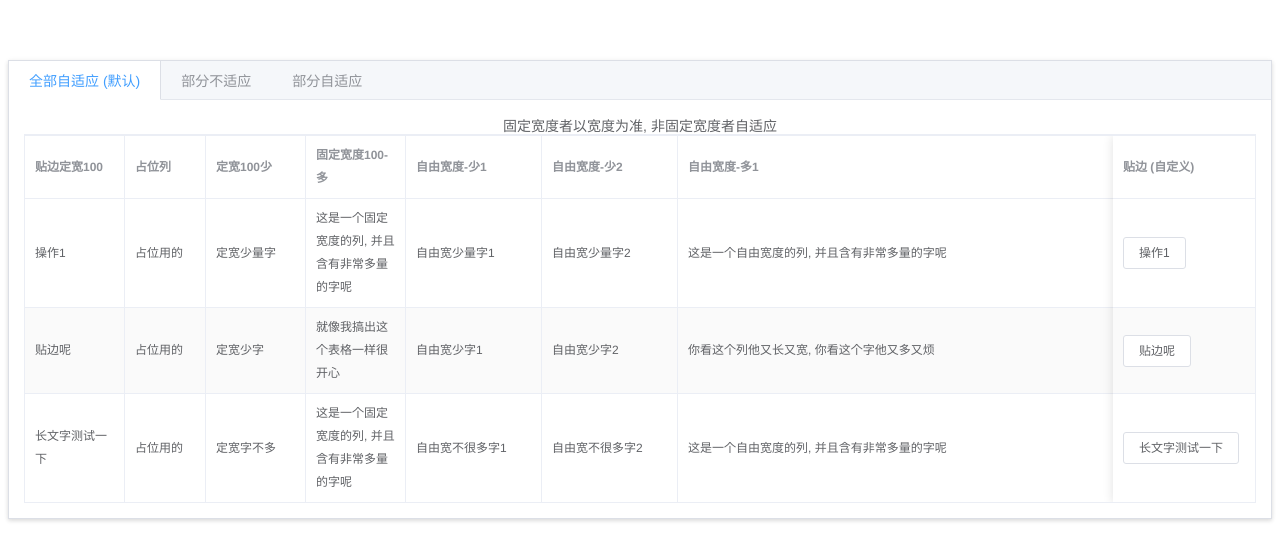
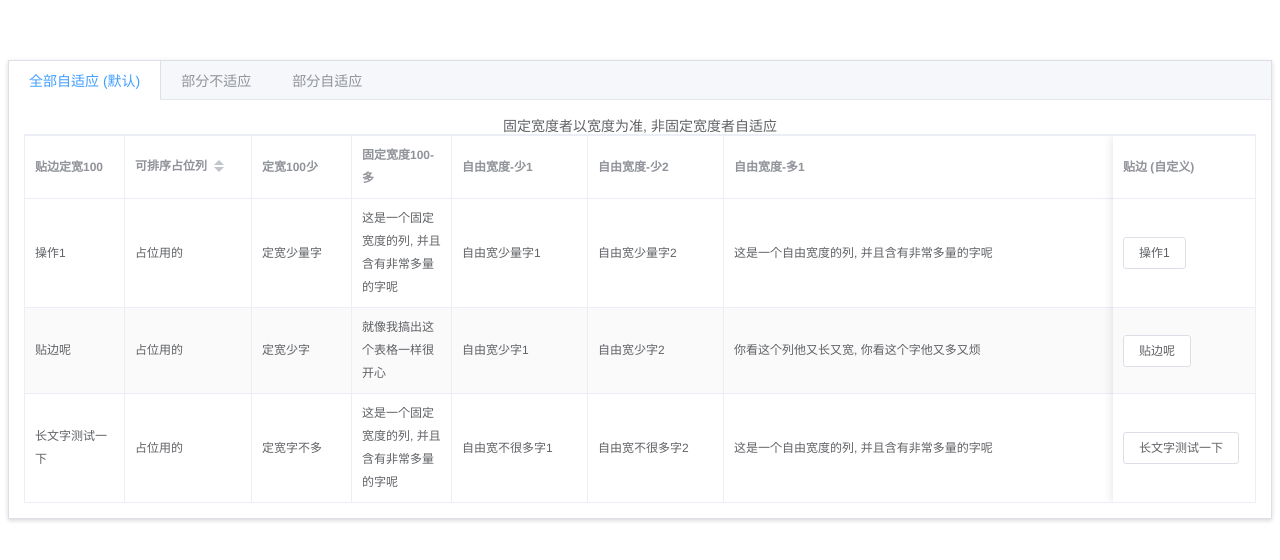
Before and after one commit to legendJaden/AFTableColumn, a Vue app: page / in a window 1280 px wide. Shown: the top 560 px of the page. Built offline with nearby package versions, Linux system fonts and the light colour scheme.

Commit message:
close #21

```diff
--- a/src/components/AFTableColumn/AFTableColumn.vue
+++ b/src/components/AFTableColumn/AFTableColumn.vue
@@ -56,9 +56,9 @@ export default {
     },
     // 列最小宽度
     minWidth () {
-      if (!this.$attrs.label) return undefined
-      if (!this.isFit) return undefined
-      const maxOne = Math.max(this.minLength, this.$attrs.label.length * this.fontRate.CHAR_RATE) * this.fontSize + 20
+      if (!this.$attrs.label || !this.isFit) return
+      const sortable = ![undefined, false].includes(this.$attrs.sortable)
+      const maxOne = Math.max(this.minLength, (this.$attrs.label.length + (sortable ? 1 : 0)) * this.fontRate.CHAR_RATE) * this.fontSize + 20
       return this.$attrs.width || Math.max(maxOne, this.getComputedWidth)
     },
     // 字体大小
--- a/src/views/AllFit/AllFit.vue
+++ b/src/views/AllFit/AllFit.vue
@@ -1,6 +1,6 @@
 <template>
   <el-table border stripe :data="$mockData.tableData" size="small">
-    <af-table-column label="占位列" prop="placeholder"></af-table-column>
+    <af-table-column label="可排序占位列" sortable prop="placeholder"></af-table-column>
     <af-table-column label="贴边定宽100" prop="fix" width="100" fixed="left"></af-table-column>
     <af-table-column label="定宽100少" prop="fixedLess" width="100"></af-table-column>
     <af-table-column label="固定宽度100-多" prop="fixedMore" width="100"></af-table-column>
```
